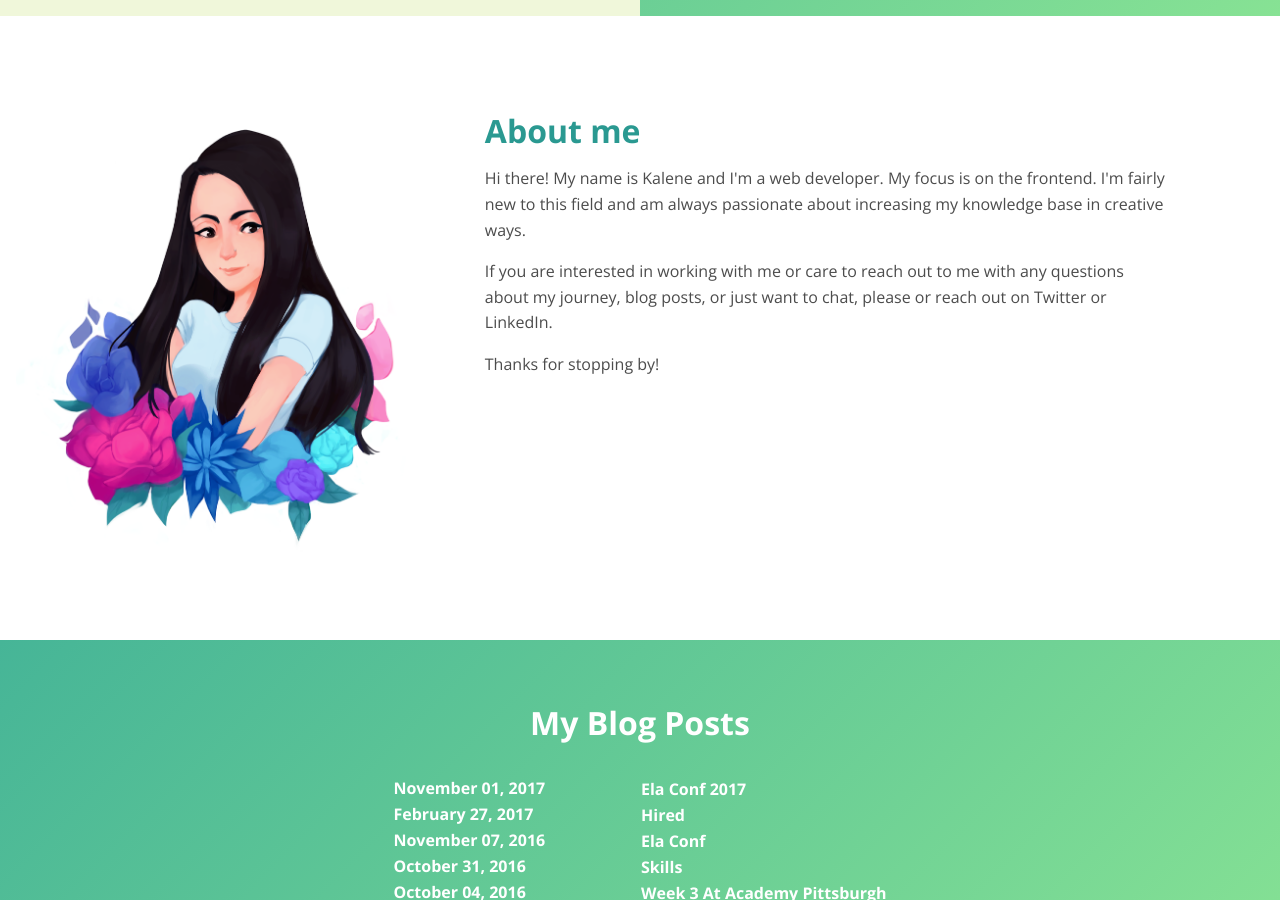
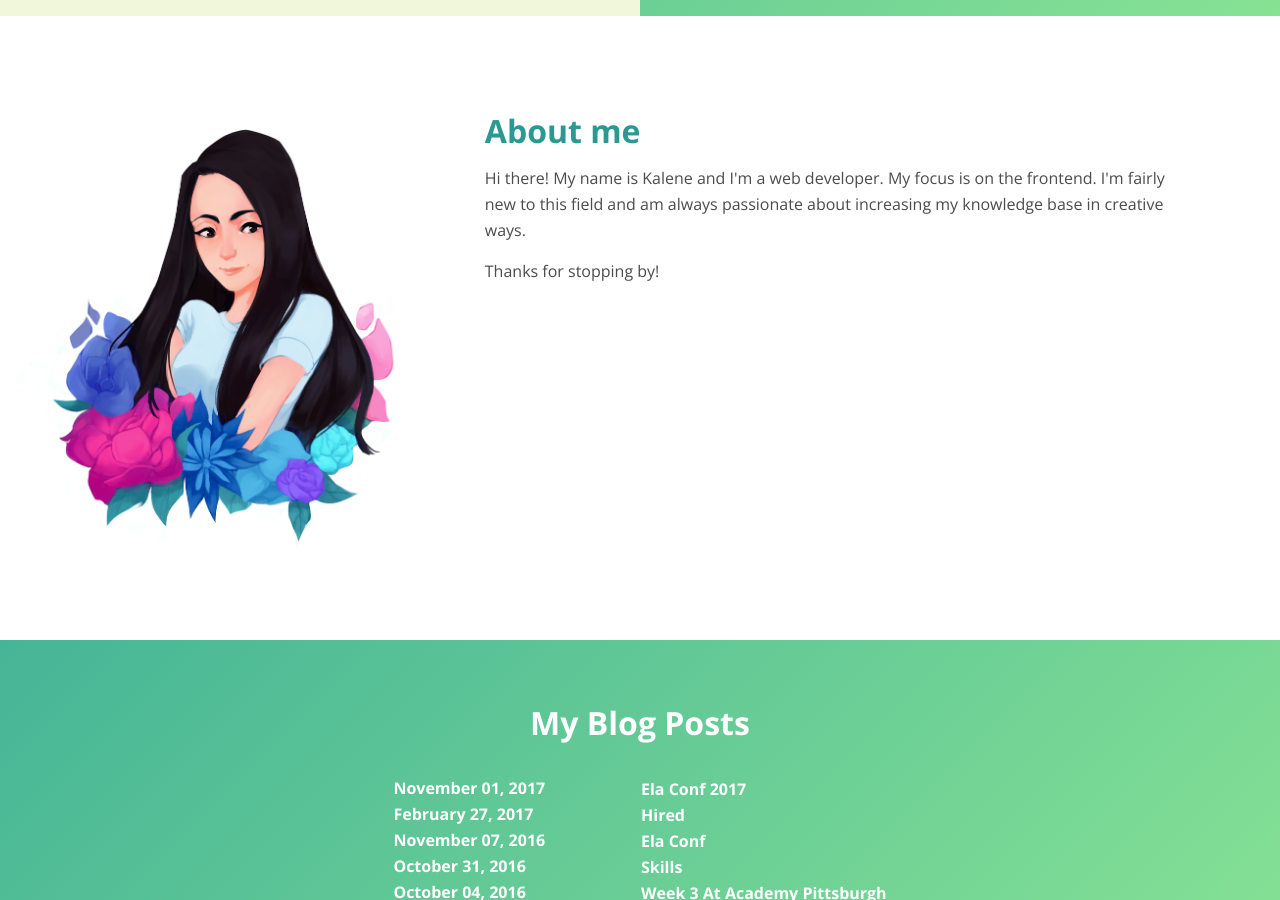
Before and after one commit to kalenenc/kalenenc.github.io, a Jekyll site: the page built from index.html, in a window 1280 px wide and 900 px high, scrolled down 884 px. Built offline with Jekyll 4.4.1, drawn with Linux system fonts in a browser that asks for light colours.

Commit message:
removed a paragraph

```diff
--- a/_includes/about.html
+++ b/_includes/about.html
@@ -9,10 +9,6 @@
 
     <p>Hi there! My name is Kalene and I'm a web developer. My focus is on the frontend. I'm fairly new to this field and am always passionate about increasing my knowledge base in creative ways.</p>
 
-
-    <p>If you are interested in working with me or care to reach out to me with any questions about my journey, blog posts, or just want to chat, please or reach out on Twitter or LinkedIn.
-    </p>
-
     <p>Thanks for stopping by!</p>
   </div>
 
```
Also changed, not shown: 1 other file.
